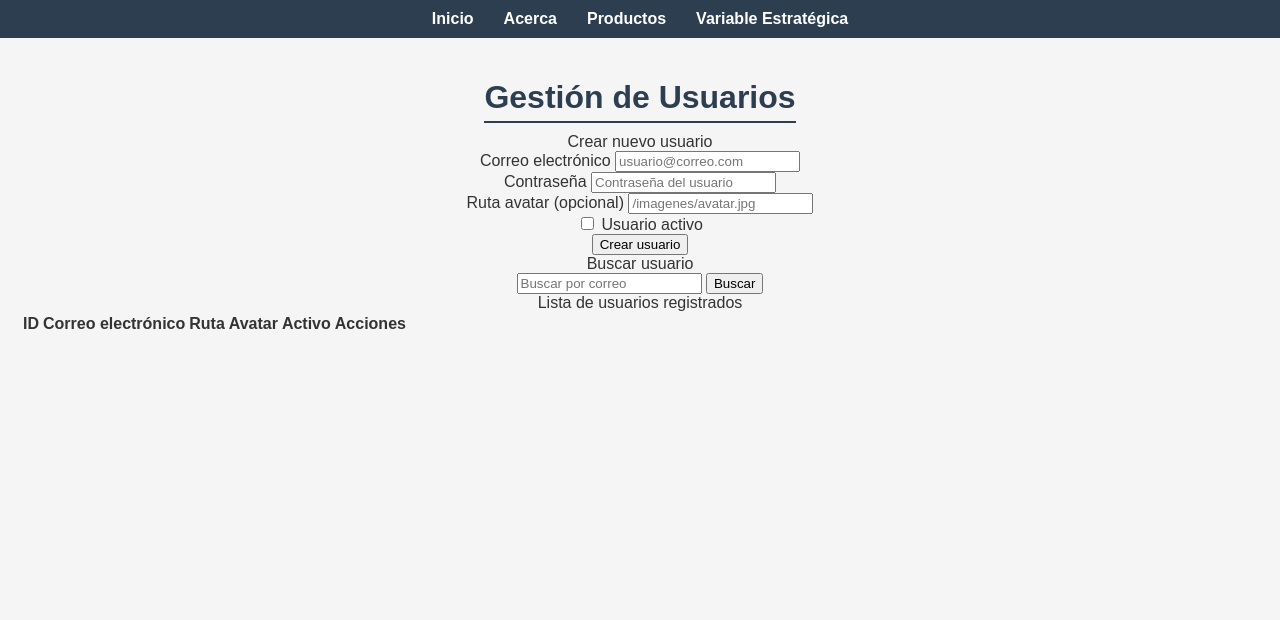
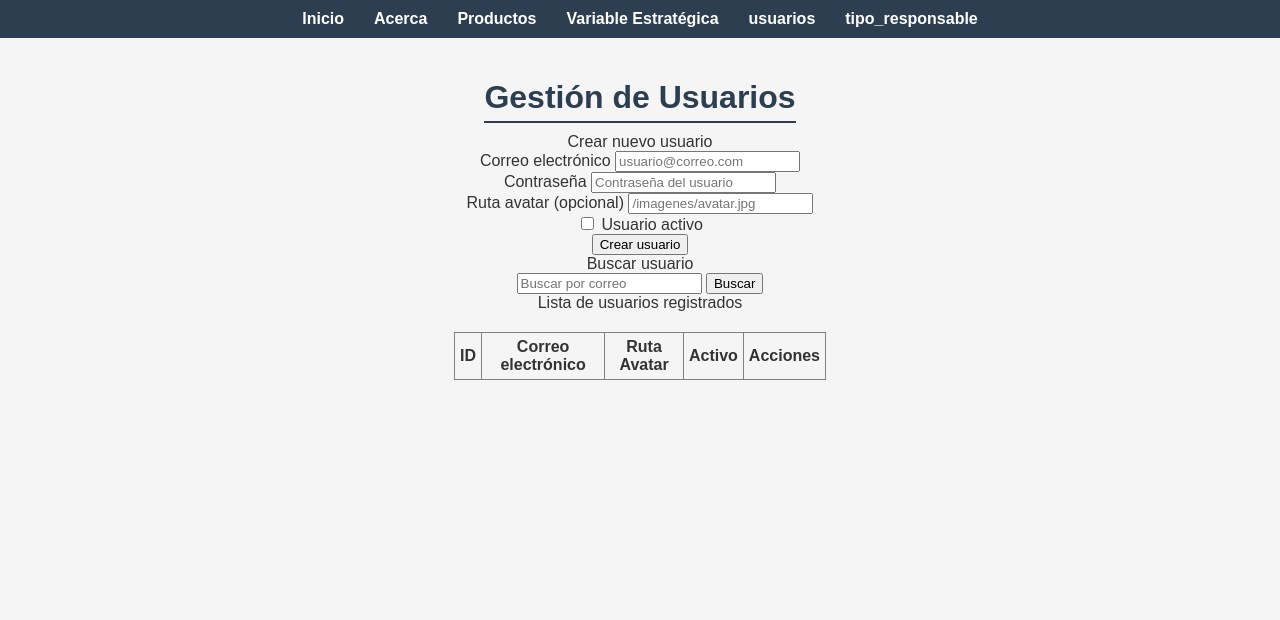
Before and after one commit to jelexlex/flaskapi_jinja, a Flask app: page /usuarios in a window 1280 px wide. Shown: the top 620 px of the page. Run offline with Flask 3, Linux system fonts and the light colour scheme; data that the repository does not hold is empty.

Commit message:
Implementación completa de CRUDL de tipo_responsable con Flask y Jinja2

```diff
--- a/app.py
+++ b/app.py
@@ -5,6 +5,7 @@ from flask import Flask, render_template
 from rutas_productos import rutas_productos
 from rutas_variables import rutas_variables
 from rutas_usuarios  import rutas_usuarios
+from rutas_tipo_responsable import rutas_tipo_responsable
 
 # Crear la instancia de la aplicación Flask
 aplicacion = Flask(__name__)
@@ -14,6 +15,7 @@ aplicacion = Flask(__name__)
 aplicacion.register_blueprint(rutas_productos)
 aplicacion.register_blueprint(rutas_variables)
 aplicacion.register_blueprint(rutas_usuarios)
+aplicacion.register_blueprint(rutas_tipo_responsable)
 
 # ------------------- Rutas principales -------------------
 
--- /dev/null
+++ b/rutas_tipo_responsable.py
@@ -0,0 +1,90 @@
+from flask import Blueprint, render_template, request, redirect, url_for
+import requests
+
+# 📌 URL base de la API
+API_URL = "http://localhost:5031/api/tipo_responsable"
+
+# 📌 Nombre del blueprint
+rutas_tipo_responsable = Blueprint("rutas_tipo_responsable", __name__)
+
+# ------------------- LISTAR -------------------
+@rutas_tipo_responsable.route("/tipo_responsable")
+def tipo_responsable():
+    try:
+        r = requests.get(API_URL)
+        tipos = r.json() if r.status_code == 200 else []
+    except Exception as e:
+        tipos = []
+        print(f"⚠️ Error al obtener los tipos de responsable: {e}")
+
+    # 👇 tipo=None asegura que en la vista no se intente acceder a .id de un string
+    return render_template("tipo_responsable.html", tipos=tipos, tipo=None, modo="crear", mensaje=None)
+
+
+# ------------------- CREAR -------------------
+@rutas_tipo_responsable.route("/tipo_responsable/crear", methods=["POST"])
+def crear_tipo_responsable():
+    data = {
+        "id": int(request.form["id"]),
+        "titulo": request.form["titulo"],
+        "descripcion": request.form["descripcion"]
+    }
+    r = requests.post(API_URL, json=data)
+
+    if r.status_code in (200, 201):
+        return redirect(url_for("rutas_tipo_responsable.tipo_responsable"))
+    else:
+        return render_template("tipo_responsable.html", tipos=[], tipo=None, modo="crear", mensaje=f"No se pudo crear. Código: {r.status_code}")
+
+
+# ------------------- BUSCAR -------------------
+@rutas_tipo_responsable.route("/tipo_responsable/buscar", methods=["POST"])
+def buscar_tipo_responsable():
+    id_buscar = request.form["id_buscar"]
+    try:
+        r = requests.get(f"{API_URL}/{id_buscar}")
+        if r.status_code == 200:
+            tipo = r.json()
+
+            # 👇 Si la API devuelve un string, lo convertimos en dict vacío para evitar el error
+            if isinstance(tipo, str):
+                tipo = None
+
+            r_lista = requests.get(API_URL)
+            tipos = r_lista.json() if r_lista.status_code == 200 else []
+            return render_template("tipo_responsable.html", tipos=tipos, tipo=tipo, modo="editar", mensaje=None)
+        else:
+            return render_template("tipo_responsable.html", tipos=[], tipo=None, modo="crear", mensaje="No se encontró el tipo de responsable.")
+    except Exception as e:
+        return f"⚠️ Error al buscar tipo de responsable: {e}"
+
+
+# ------------------- ACTUALIZAR -------------------
+@rutas_tipo_responsable.route("/tipo_responsable/actualizar", methods=["POST"])
+def actualizar_tipo_responsable():
+    id_tipo = int(request.form["id"])
+    data = {
+        "titulo": request.form["titulo"],
+        "descripcion": request.form["descripcion"]
+    }
+    r = requests.put(f"{API_URL}/{id_tipo}", json=data)
+
+    if r.status_code in (200, 204):
+        return redirect(url_for("rutas_tipo_responsable.tipo_responsable"))
+    else:
+        return f"No se pudo actualizar. Código: {r.status_code}"
+
+
+# ------------------- ELIMINAR -------------------
+@rutas_tipo_responsable.route("/tipo_responsable/eliminar/<int:id>", methods=["POST"])
+def eliminar_tipo_responsable(id):
+    try:
+        # 👇 Cambia esto si tu API no usa /id/
+        r = requests.delete(f"{API_URL}/id/{id}")
+
+        if r.status_code in (200, 204):
+            return redirect(url_for("rutas_tipo_responsable.tipo_responsable"))
+        else:
+            return f"No se pudo eliminar el tipo de responsable. Código: {r.status_code} - {r.text}"
+    except Exception as e:
+        return f"⚠️ Error al eliminar tipo de responsable: {e}"
--- a/templates/base.html
+++ b/templates/base.html
@@ -14,8 +14,9 @@
                 <li><a href="{{ url_for('inicio') }}">Inicio</a></li>
                 <li><a href="{{ url_for('acerca') }}">Acerca</a></li>
                 <li><a href="{{ url_for('rutas_productos.productos') }}">Productos</a></li>
-                 <li><a href="{{ url_for('rutas_variables.variables') }}">Variable Estratégica</a></li>
-
+                <li><a href="{{ url_for('rutas_variables.variables') }}">Variable Estratégica</a></li>
+                <li><a href="{{ url_for('rutas_usuarios.listar_usuarios') }}">usuarios</a></li>
+                <li><a href="{{ url_for('rutas_tipo_responsable.tipo_responsable') }}"> tipo_responsable</a></li>
             </ul>
         </nav>
     </header>
--- a/templates/index.html
+++ b/templates/index.html
@@ -5,7 +5,7 @@ Inicio - Proyecto Flask con Jinja2
 {% endblock %}
 
 {% block encabezado %}
-Página inicial del proyecto Flask con Jinja2
+Proyecto
 {% endblock %}
 
 {% block contenido %}
--- a/templates/usuarios.html
+++ b/templates/usuarios.html
@@ -19,12 +19,10 @@
                 <form method="post"
                       action="{{ url_for('rutas_usuarios.crear_usuario') if modo == 'crear' else url_for('rutas_usuarios.actualizar_usuario', id_usuario=usuario.id if usuario else 0) }}">
 
-                    <!-- Campo oculto ID (solo actualización) -->
                     {% if modo == 'actualizar' %}
                         <input type="hidden" name="id_usuario" value="{{ usuario.id }}">
                     {% endif %}
 
-                    <!-- Campo Email -->
                     <div class="mb-3">
                         <label for="email" class="form-label">Correo electrónico</label>
                         <input type="email" id="email" name="email" class="form-control"
@@ -32,15 +30,12 @@
                                value="{{ usuario.email if usuario else '' }}" required {{ 'readonly' if modo == 'actualizar' }}>
                     </div>
 
-                    <!-- Campo Contraseña -->
                     <div class="mb-3">
                         <label for="contrasena" class="form-label">Contraseña</label>
                         <input type="password" id="contrasena" name="contrasena" class="form-control"
-                               placeholder="Contraseña del usuario"
-                               value="" required>
+                               placeholder="Contraseña del usuario" value="" required>
                     </div>
 
-                    <!-- Campo Ruta Avatar -->
                     <div class="mb-3">
                         <label for="ruta_avatar" class="form-label">Ruta avatar (opcional)</label>
                         <input type="text" id="ruta_avatar" name="ruta_avatar" class="form-control"
@@ -48,7 +43,6 @@
                                value="{{ usuario.ruta_avatar if usuario else '' }}">
                     </div>
 
-                    <!-- Campo Activo -->
                     <div class="form-check mb-3">
                         <input class="form-check-input" type="checkbox" id="activo" name="activo"
                                {% if usuario and usuario.activo %}checked{% endif %}>
@@ -57,7 +51,6 @@
                         </label>
                     </div>
 
-                    <!-- Botón dinámico -->
                     <div class="d-grid">
                         <button type="submit" class="btn btn-{{ 'success' if modo == 'crear' else 'warning' }}">
                             {{ "Crear usuario" if modo == "crear" else "Actualizar usuario" }}
@@ -86,9 +79,6 @@
     </div>
 </div>
 
-<!-- ==========================================================
-     MENSAJE DE ERROR O NOTIFICACIÓN
-     ========================================================== -->
 {% if mensaje %}
     <div class="alert alert-danger text-center" role="alert">
         {{ mensaje }}
@@ -96,14 +86,15 @@
 {% endif %}
 
 <!-- ==========================================================
-     TABLA DE USUARIOS REGISTRADOS
+     TABLA DE USUARIOS REGISTRADOS (centrada)
      ========================================================== -->
-<div class="card shadow-sm mt-4">
-    <div class="card-header bg-dark text-white">
+
+<div class="card shadow-sm mt-4" style="max-width: 30%; margin: 0 auto;">
+    <div class="card-header bg-dark text-white text-center">
         Lista de usuarios registrados
     </div>
     <div class="table-responsive">
-        <table class="table table-striped table-hover align-middle mb-0">
+        <table border="1" cellpadding="5" cellspacing="0" style="margin: 20px auto; border-collapse: collapse;">
             <thead class="table-dark">
                 <tr>
                     <th scope="col">ID</th>
@@ -121,14 +112,12 @@
                         <td>{{ u.ruta_avatar or '-' }}</td>
                         <td>{{ 'Sí' if u.activo else 'No' }}</td>
                         <td class="text-center d-flex justify-content-center gap-2">
-                            <!-- Botón de eliminar -->
                             <form method="post"
                                   action="{{ url_for('rutas_usuarios.eliminar_usuario', id_usuario=u.id) }}"
                                   onsubmit="return confirm('¿Está seguro de eliminar al usuario {{ u.email }}?');">
                                 <button type="submit" class="btn btn-sm btn-danger">Eliminar</button>
                             </form>
 
-                            <!-- Botón de editar -->
                             <form method="post"
                                   action="{{ url_for('rutas_usuarios.buscar_usuario') }}">
                                 <input type="hidden" name="email_buscar" value="{{ u.email }}">
```
Also changed, not shown: templates/tipo_responsable.html (added, +82 -0 lines).
